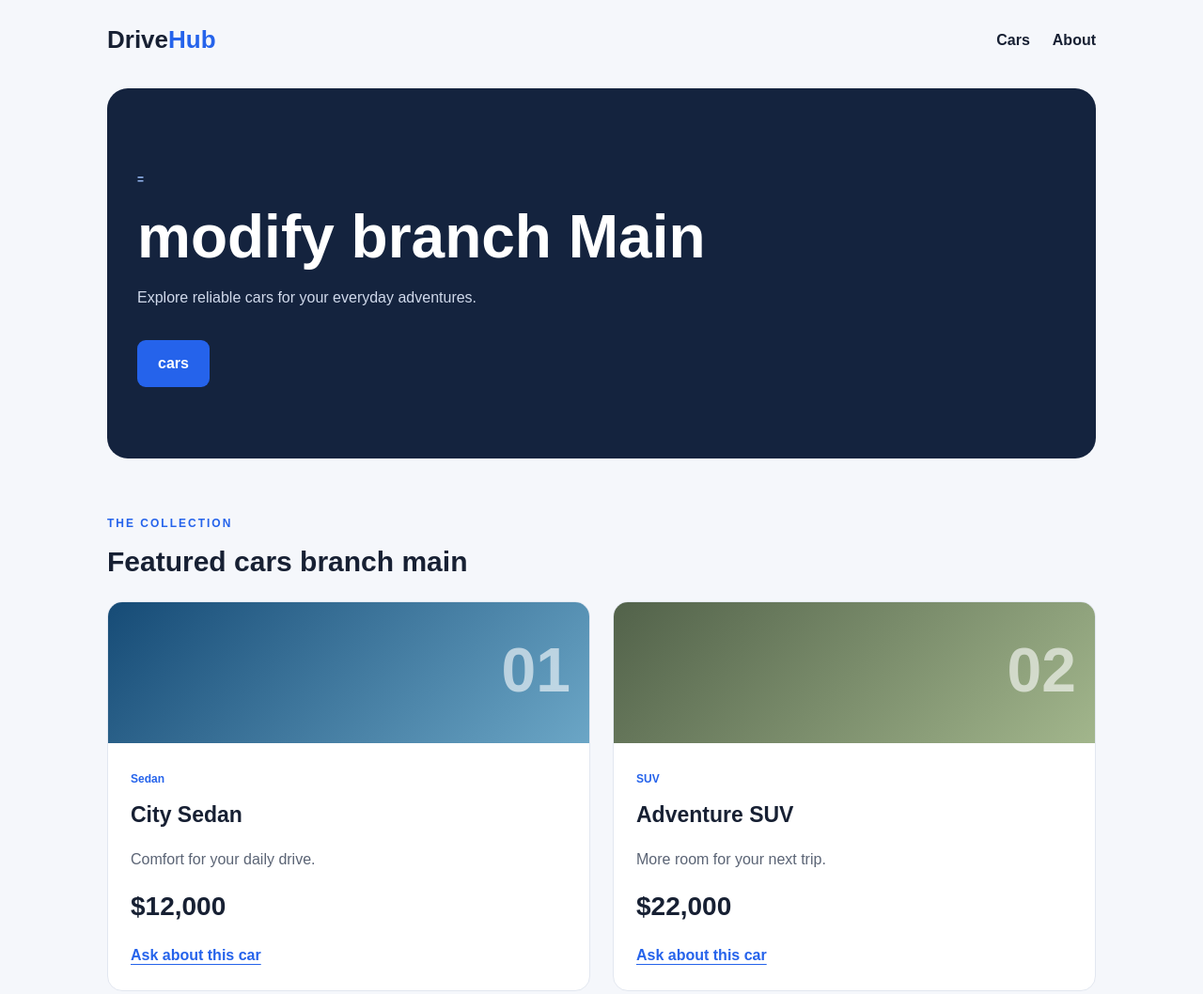
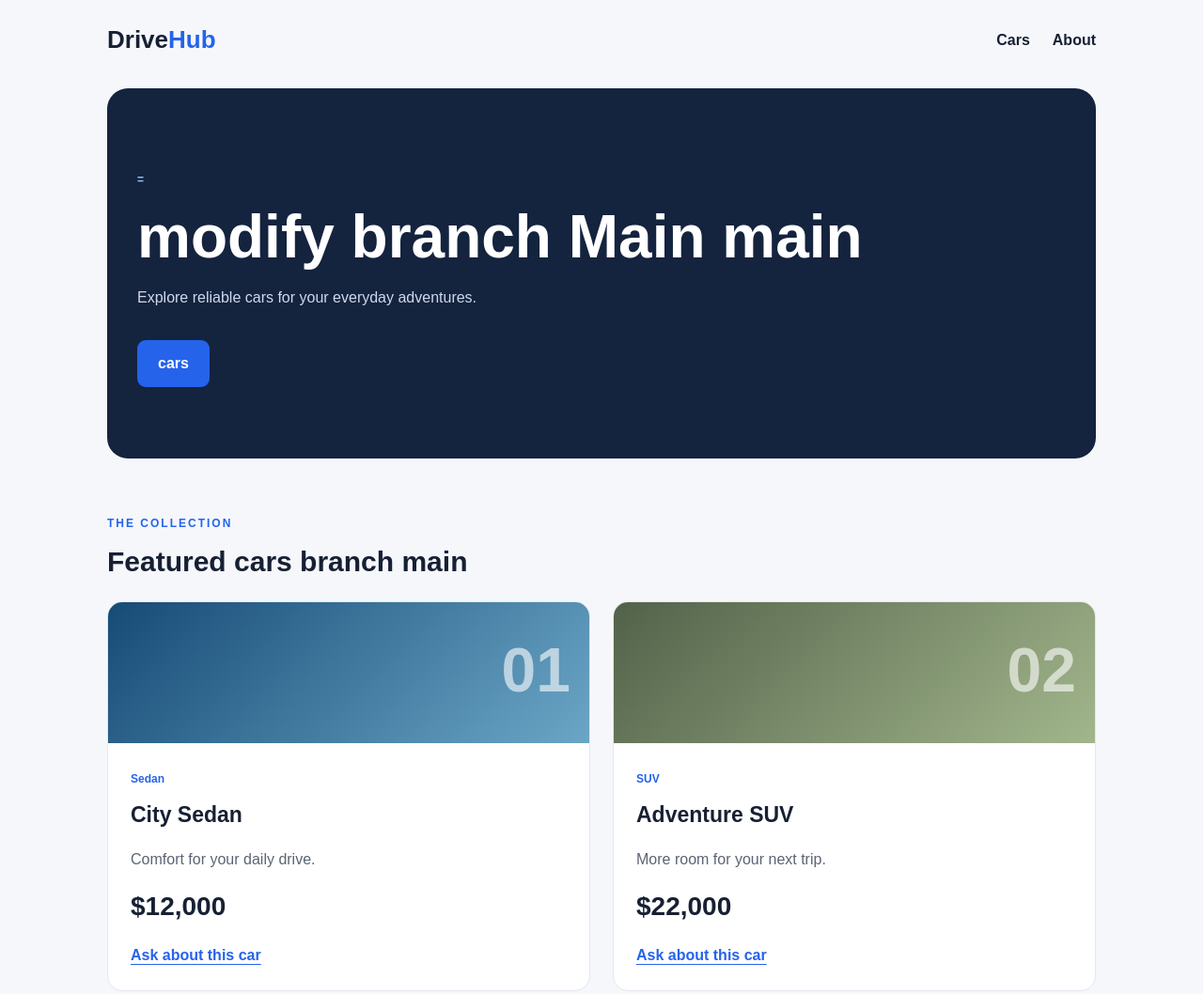
Before and after one commit to zaidabuazezi/dev-project, a plain HTML site: page index.html in a window 1280 px wide. Shown: the top 1058 px of the page at 94% size. Drawn offline with Linux system fonts and the light colour scheme.

Commit message:
Day6: updated

```diff
--- a/index.html
+++ b/index.html
@@ -20,7 +20,7 @@
     <section class="hero">
       <p class="eyebrow">=</p>
       <!-- LAB-HERO: change this heading for the merge-conflict exercise. -->
-      <h1>modify branch Main</h1>
+      <h1>modify branch Main main</h1>
       <p>Explore reliable cars for your everyday adventures.</p>
       <a class="button" href="#cars"> cars</a>
     </section>
```
